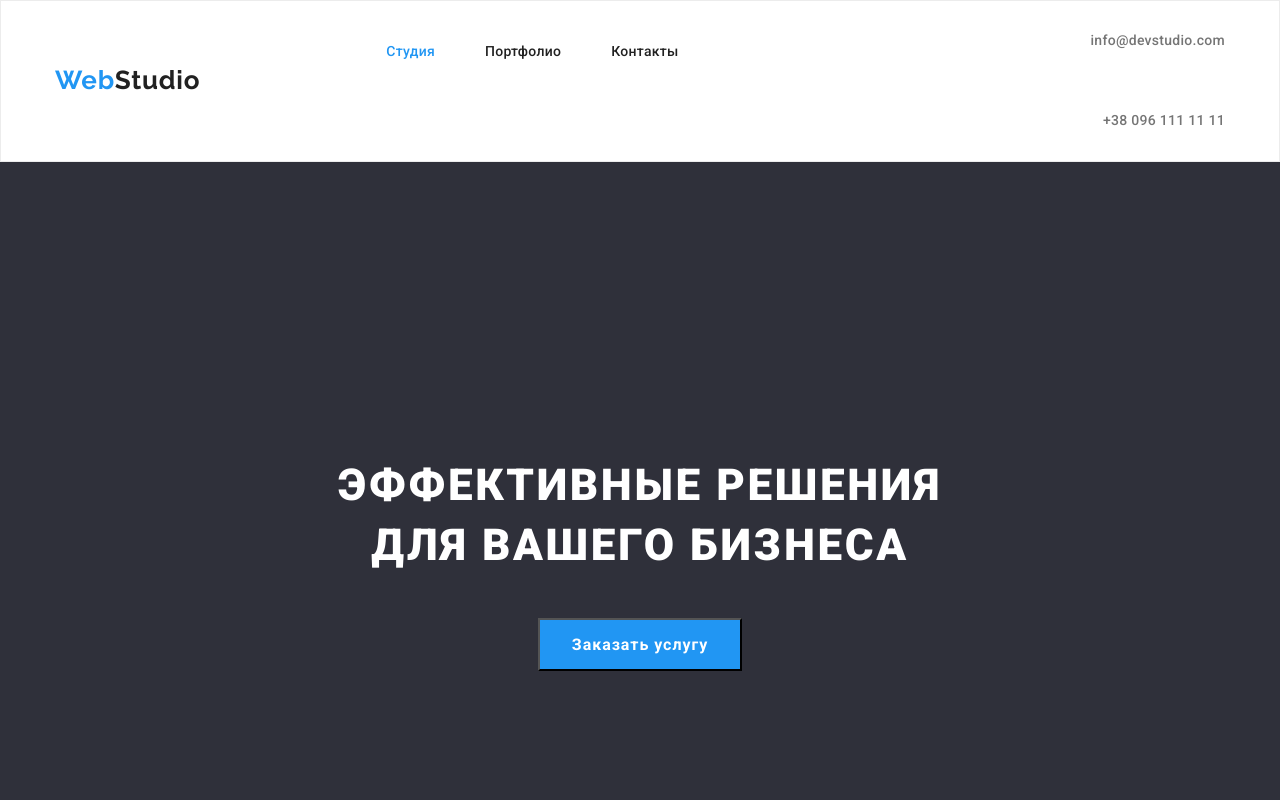
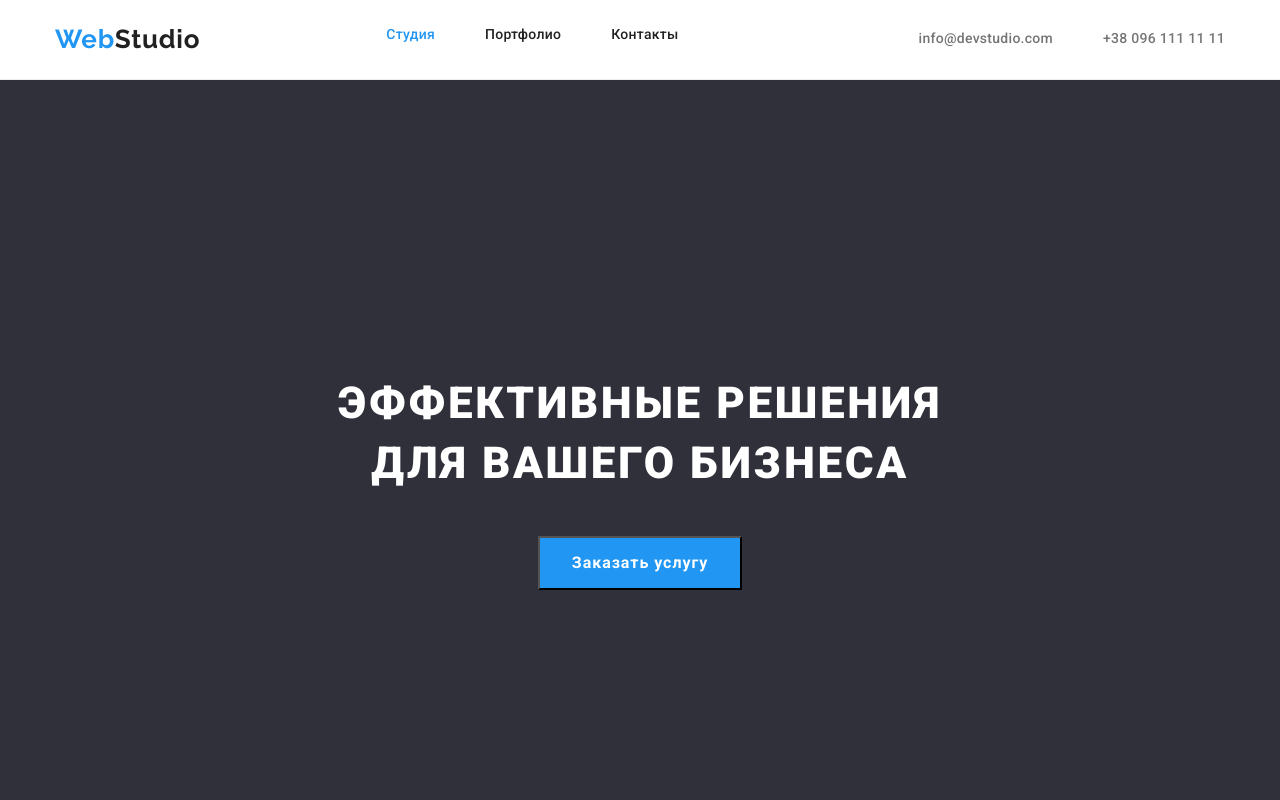
Before and after one commit to LyudmilaD/goit-markup-hw-04, a plain HTML site: page index.html in a window 1280 px wide. Shown: the top 800 px of the page. Drawn offline with nearby package versions, Linux system fonts and the light colour scheme.

Commit message:
initail commits index

```diff
--- a/css/styles.css
+++ b/css/styles.css
@@ -51,22 +51,25 @@ ul {
 .header {
   display: flex;
   align-items: center;
-  border: 1px solid #ececec;
+  border-bottom: 1px solid #ececec;
+  padding-top: 24px;
+  padding-bottom: 24px;
 }
+
 .header-container {
   display: flex;
   align-items: center;
 }
+
 .navigation {
   display: flex;
-
 }
 
 .menu {
   display: flex;
   margin-left: 93px;
 }
-.contacts {
+.contacts-header {
   display: flex;
   margin-left: auto;
 
@@ -74,12 +77,12 @@ ul {
 .contacts-item {
   display: flex;
   align-items: center;
+  justify-content: center;
+  margin-left: auto;
 }
 
+.logo {
 
-.logo {
-  padding-top: 24px;
-  padding-bottom: 25px;
   margin-right: 93px;
   font-family: 'Raleway', sans-serif;
   font-weight: 700;
@@ -91,13 +94,12 @@ ul {
 .web-logo {
   color: var(--title-text-color);
 }
-.menu-link {
-  padding-top: 32px;
-  padding-bottom: 32px;
+
+.menu-item:not(:last-child) {
+  margin-right: 50px;
 }
-
-.menu-item:not(:first-child) {
-  margin-left: 50px;
+.contacts-item:not(:last-child) {
+  margin-right: 50px;
 }
 
 
@@ -155,17 +157,8 @@ ul {
   letter-spacing: 0.02em;
   color: var(--secondary-text-color);
 }
-.contacts-item {
-  padding-top: 32px;
-  padding-bottom: 32px;
 
-  display: flex;
-  align-items: center;
-}
-.contacts-item:not(:first-child) {
-  padding-left: 50px;
 
-}
 /*=============END HEADER=============*/
 
 /*=============HERO=============*/
@@ -376,14 +369,11 @@ ul {
   background-color: var(--secondary-background-color);
 }
 
-.contacts {
-flex-direction: column;
-}
-
 
 .desk-address {
   margin-top: 20px;
   margin-bottom: 9px;
+  flex-direction: column;
 }
 
 .desk-mail {
--- a/index.html
+++ b/index.html
@@ -35,7 +35,7 @@
                     </li>
                 </ul>
             </nav>
-            <ul class="contacts list">
+            <ul class="contacts-header list">
                 <li class="contacts-item">
                     <a class="mail-link link" href="mailto:info@devstudio.com">info@devstudio.com</a>
                 </li>
```
